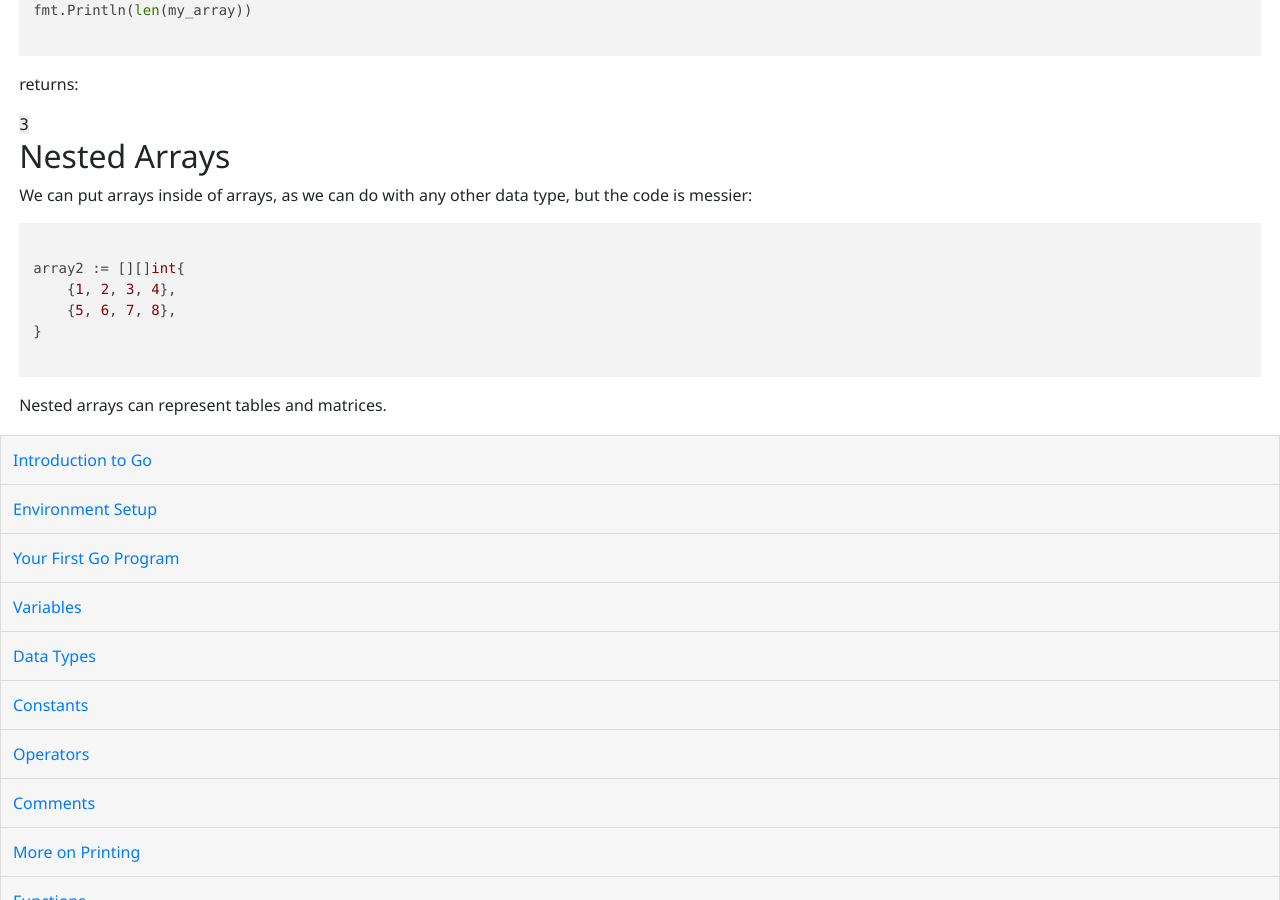
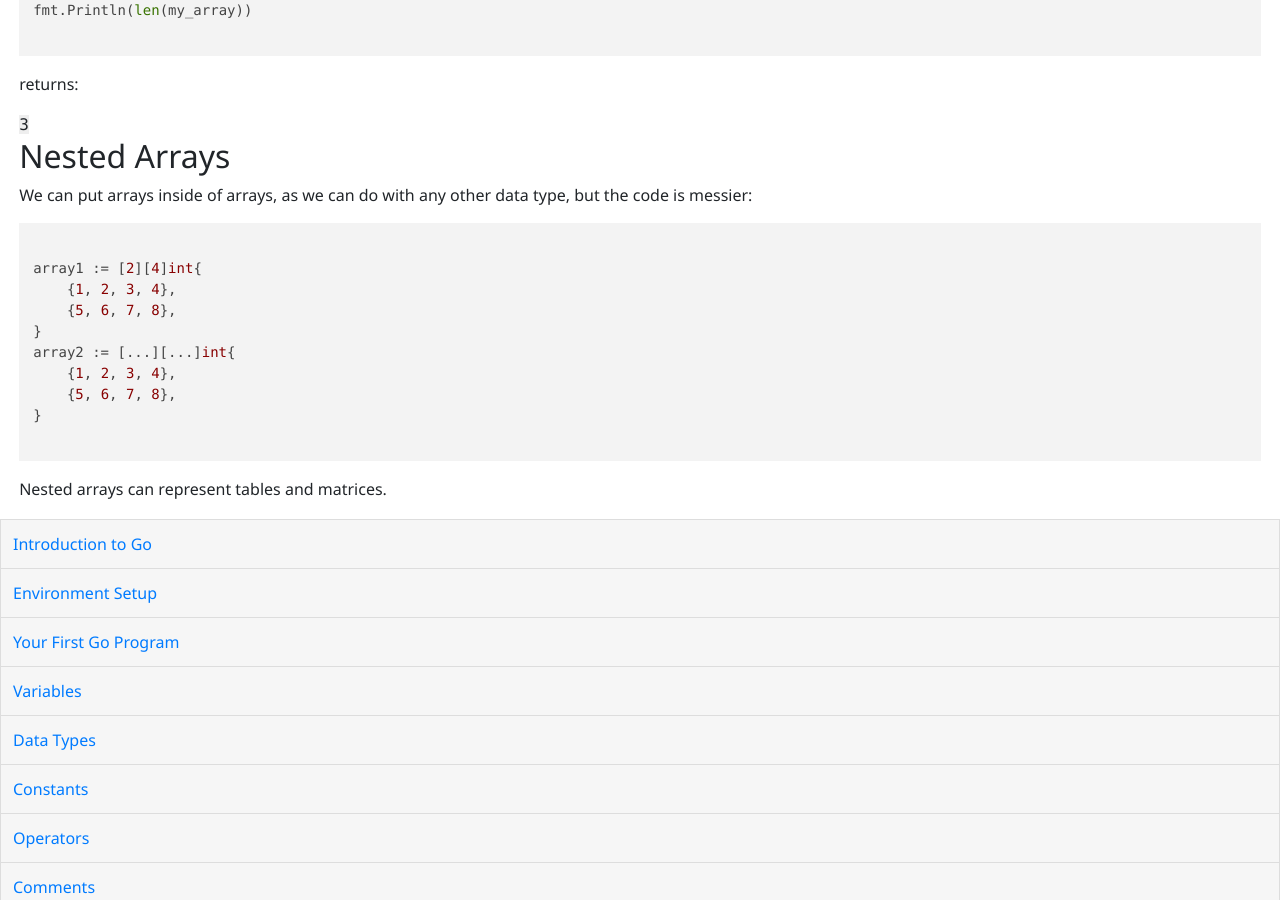
Before and after one commit to learnmonkey/learnmonkey.github.io, a Jekyll site: the page built from programming/golang/arrays.html, in a window 1280 px wide and 900 px high, scrolled down 993 px. Built offline with Jekyll 4.4.1, drawn with Linux system fonts in a browser that asks for light colours; nearby versions of some CDN libraries.

Commit message:
Nested arrays and slices edit

```diff
--- a/programming/golang/arrays.html
+++ b/programming/golang/arrays.html
@@ -49,7 +49,11 @@ fmt.Println(len(my_array))
     <h2>Nested Arrays</h2>
     <p>We can put arrays inside of arrays, as we can do with any other data type, but the code is messier:</p>
     <pre><code class="language-go">
-array2 := [][]int{
+array1 := [2][4]int{
+    {1, 2, 3, 4},
+    {5, 6, 7, 8},
+}
+array2 := [...][...]int{
     {1, 2, 3, 4},
     {5, 6, 7, 8},
 }
--- a/programming/golang/slices.html
+++ b/programming/golang/slices.html
@@ -49,7 +49,7 @@
     <h2>Nested Slices</h2>
     <p>We can put slices inside of slices, just as we could with any other data type. The only difference is that the code is uglier: </p>
     <pre><code class="language-go">
-a := [][]int{
+mySlice := [][]int{
     {0, 1, 2, 3},
     {4, 5, 6, 7},
 }
```
